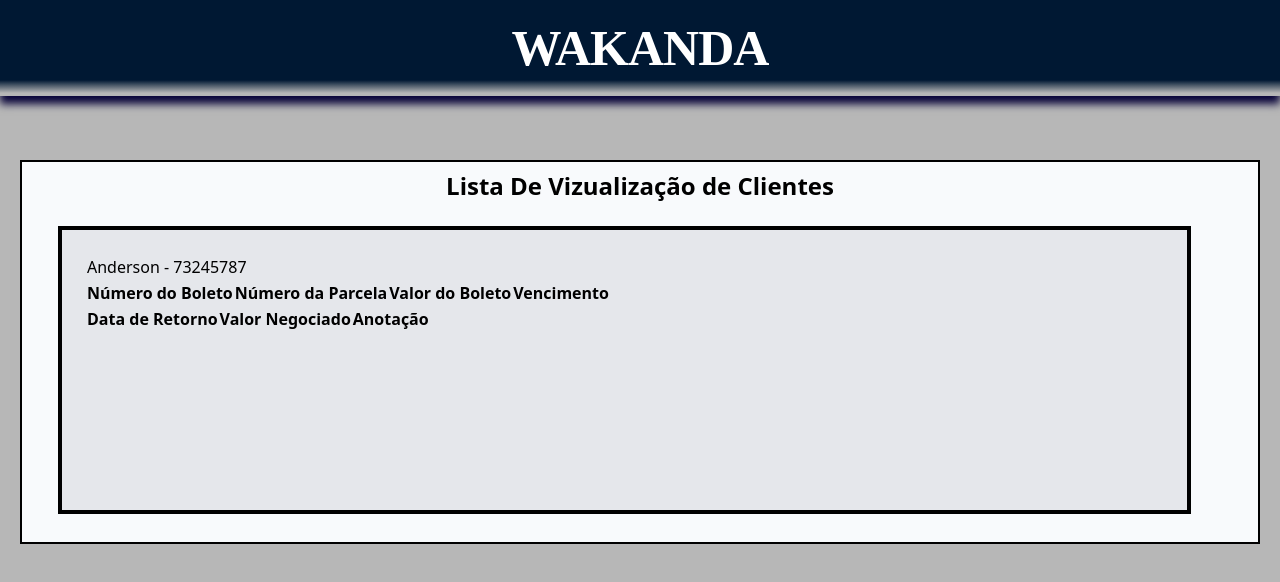
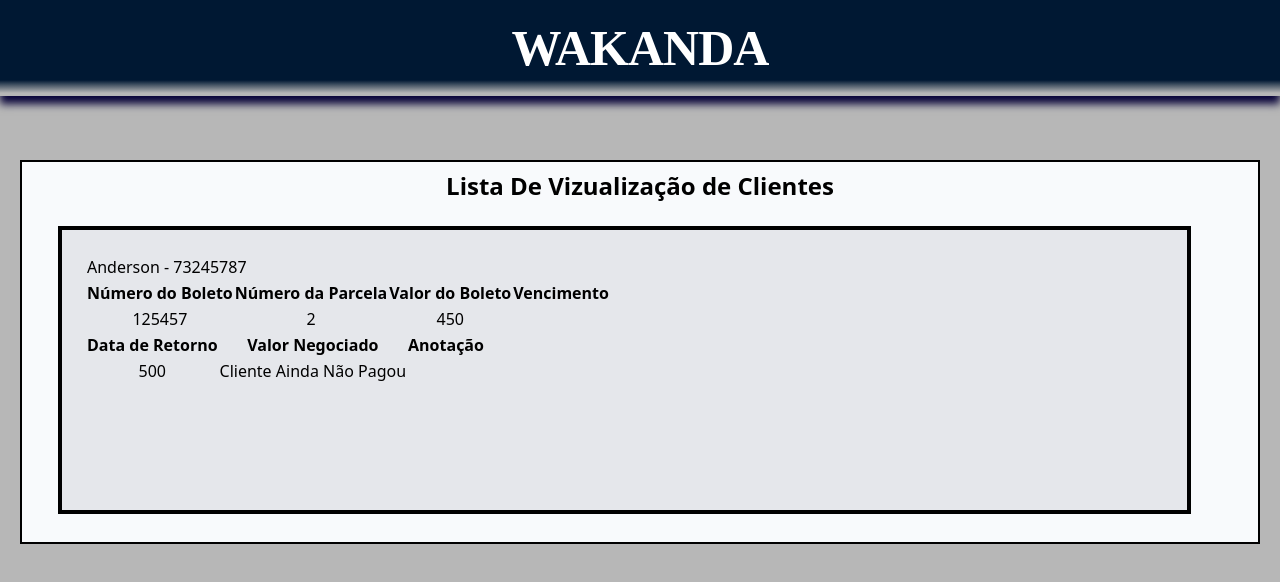
Before and after one commit to Anderson-ams/wakanda_cla-cobranca_boletos, a React (Create React App) app: page / in a window 1280 px wide. Shown: the top 582 px of the page. Built offline with nearby package versions, Linux system fonts and the light colour scheme.

Commit message:
Criar tabela de vizualizacao dos dados, estilizar css

```diff
--- a/src/components/TabelaBoleto/index.tsx
+++ b/src/components/TabelaBoleto/index.tsx
@@ -1,14 +1,11 @@
 import React from 'react';
+
 import Boleto from '../../core/BoletoCore/Boleto';
-import Cliente from '../../core/ClienteCore/Cliente';
-import Cobranca from '../../core/CobrancaCore/Conbranca';
 
 interface TabelaPropsBoleto {
-  boleto: Boleto[]
-
+  boletos: Boleto[];
 }
 function TabelaBoleto(props: TabelaPropsBoleto) {
-
   function renderizarCabecalho() {
     return (
       <>
@@ -21,15 +18,25 @@
       </>
     );
   }
-  // function renderizarDados() {
-  //   props.boleto.map
-  // }
+  function renderizarDados() {
+   return props.boletos?.map((boleto, i) => {
+      return (
+        <tr>
+          <td>{boleto.numeroDoBoleto}</td>
+          <td>{boleto.numeroParcela}</td>
+          <td>{boleto.valorBoleto}</td>
+          {/* <td>{new Date(boleto)}</td> */}
+        </tr>
+      );
+    });
+  }
 
   return (
     <table>
-      {renderizarCabecalho()}
+      <thead>{renderizarCabecalho()}</thead>
+      <tbody>{renderizarDados()}</tbody>
     </table>
-  )
+  );
 }
 
 export default TabelaBoleto;
--- a/src/components/TabelaCobranca/index.tsx
+++ b/src/components/TabelaCobranca/index.tsx
@@ -1,13 +1,12 @@
-import React from "react";
-import Boleto from "../../core/BoletoCore/Boleto";
-import Cliente from "../../core/ClienteCore/Cliente";
-import Cobranca from "../../core/CobrancaCore/Conbranca";
+import React from 'react';
+
+import Cobranca from '../../core/CobrancaCore/Conbranca';
 
 interface TabelaPropsCobranca {
-    cobranca: Cobranca[];
+    cobrancas: Cobranca[];
 }
 
-function TabelaCobranca(props: /*Props*/ TabelaPropsCobranca) {
+function TabelaCobranca(props: TabelaPropsCobranca) {
     function renderizarCabecalho() {
         return (
             <>
@@ -19,13 +18,22 @@
             </>
         );
     }
-    // function renderizarDados() {
-    //     return props.cobranca?.map();
-    // }
+    function renderizarDados() {
+        return props.cobrancas?.map((cobranca, i) => {
+            return (
+                <tr>
+                    {/* <td>{cobranca.dataDoRetorno}</td> */}
+                    <td>{cobranca.valorNegociadoAPagar}</td>
+                    <td>{cobranca.anotacaoCobranca}</td>
+                </tr>
+            )
+        });
+    }
 
     return (
         <table>
-            {renderizarCabecalho()}
+            <thead>{renderizarCabecalho()}</thead>
+            <tbody>{renderizarDados()}</tbody>
         </table>
     )
 }
--- a/src/pages/Lista/index.tsx
+++ b/src/pages/Lista/index.tsx
@@ -12,7 +12,7 @@
 
   const boleto = [new Boleto("125457", "2", new Date(), 450)];
 
-  const cobranca = [new Cobranca(500, new Date(), "cliente")];
+  const cobranca = [new Cobranca(500, new Date(), "Cliente Ainda Não Pagou")];
 
   return (
     <div
@@ -28,8 +28,8 @@
       </div>
       <LayoutTabela>
         <TabelaCliente clientes={cliente}></TabelaCliente>
-        <TabelaBoleto boleto={boleto}></TabelaBoleto>
-        <TabelaCobranca cobranca={cobranca}></TabelaCobranca>
+        <TabelaBoleto boletos={boleto}></TabelaBoleto>
+        <TabelaCobranca cobrancas={cobranca}></TabelaCobranca>
       </LayoutTabela>
     </div>
   );
```
